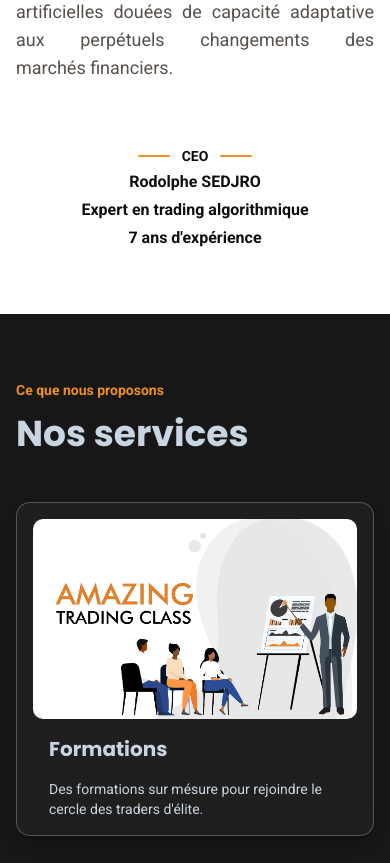
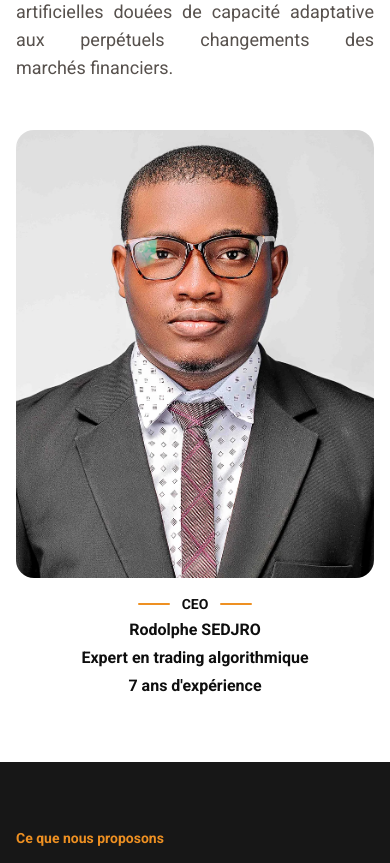
Before and after one commit to mahones/amazingtrader-frontend-web, a Next.js app: page / in a window 390 px wide. Shown: the part 1800-2663 px from the top of the page. Built offline with nearby package versions, Linux system fonts and the light colour scheme; no server answers.

Commit message:
feat: adjust layout for FounderSection component with responsive aspect ratio

```diff
--- a/src/components/home/FounderSection.tsx
+++ b/src/components/home/FounderSection.tsx
@@ -73,9 +73,9 @@ export function FounderSection() {
           whileInView={{ opacity: 1, scale: 1 }}
           viewport={{ once: true, margin: "-80px" }}
           transition={{ duration: 0.6, ease: [0.16, 1, 0.3, 1], delay: 0.1 }}
-          className="flex h-full flex-col"
+          className="flex flex-col lg:h-full"
         >
-          <div className="relative w-full max-w-[450px] ml-auto flex-1 overflow-hidden rounded-2xl">
+          <div className="relative aspect-[4/5] w-full max-w-[450px] ml-auto overflow-hidden rounded-2xl lg:aspect-auto lg:flex-1">
             <Image
               src="/profil22.webp"
               alt="Rodolphe SEDJRO, CEO d'amazingtraders"
```
